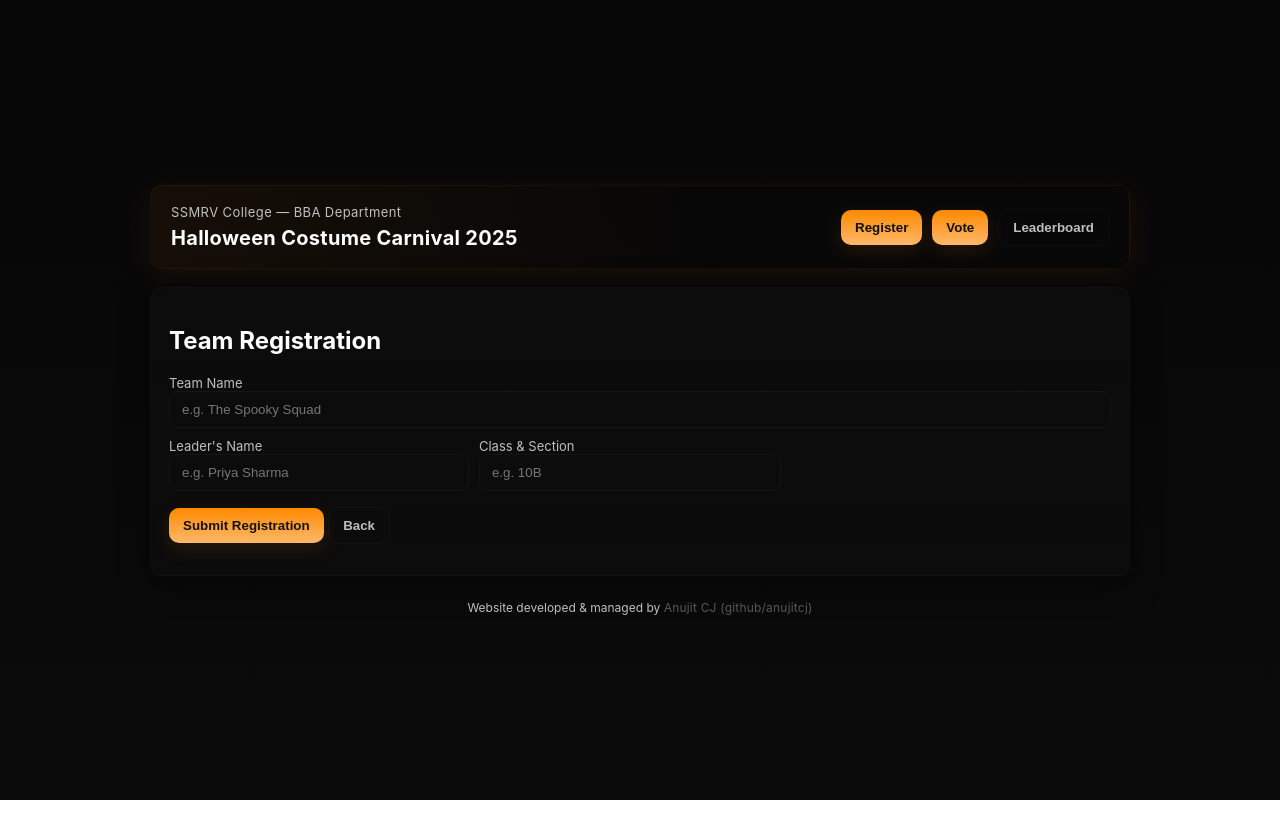
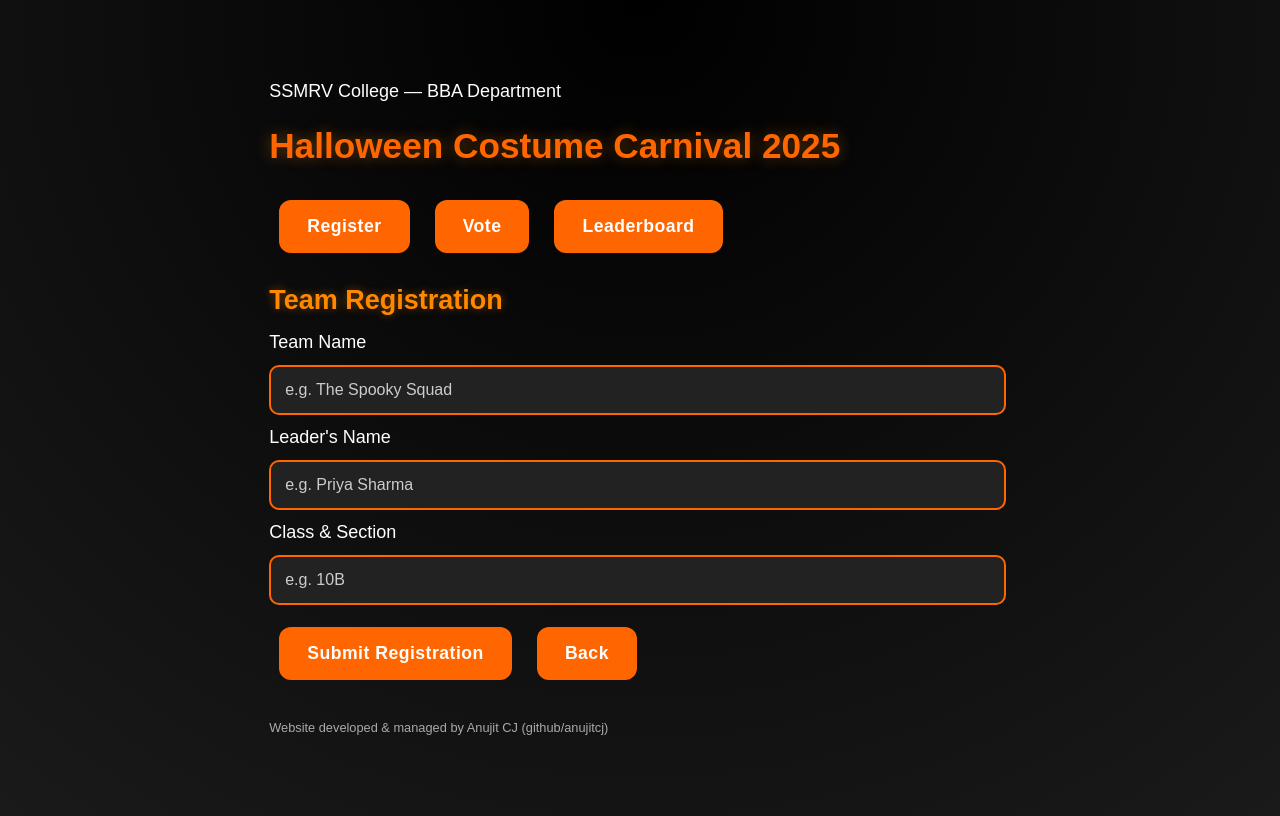
Before and after one commit to anujitcj/Halloween-Fashion-Walk-, a plain HTML site: page index.html in a window 1280 px wide. Both pictures are taken after a click on the button "Register". Drawn offline with Linux system fonts and the light colour scheme.

Commit message:
Update style.css

```diff
--- a/style.css
+++ b/style.css
@@ -1,212 +1,163 @@
-/* Minimalist dark + orange theme */
-/* colors: black background, orange accents, primarily white text */
-
-:root{
-  --bg:#070607;
-  --card:#0f0f10;
-  --muted:#bfbfbf;
-  --accent:#ff8a00; /* orange */
-  --accent-2:#ffb86b;
-  --glow: 0 6px 30px rgba(255,138,0,0.08);
+/* =========================
+   HALLOWEEN THEME STYLING
+   ========================= */
+body {
+  font-family: 'Poppins', sans-serif;
+  background: radial-gradient(circle at top, #000000 0%, #1a1a1a 100%);
+  color: #fff;
+  display: flex;
+  justify-content: center;
+  align-items: center;
+  height: 100vh;
+  font-size: 18px;
+  overflow: hidden;
+  position: relative;
 }
 
-*{box-sizing:border-box}
-html,body{height:100%}
-body{
-  margin:0;
-  font-family:Inter, ui-sans-serif, system-ui, -apple-system, "Segoe UI", Roboto, "Helvetica Neue", Arial;
-  background: linear-gradient(180deg,var(--bg) 0%, #0b0b0b 100%);
-  color:#fff;
-  -webkit-font-smoothing:antialiased;
-  -moz-osx-font-smoothing:grayscale;
-  min-height:100vh;
-  display:flex;
-  align-items:center;
-  justify-content:center;
+/* 🦇 BAT ANIMATION */
+.bat {
+  position: absolute;
+  width: 60px;
+  height: 30px;
+  background: url('https://cdn-icons-png.flaticon.com/512/616/616408.png') no-repeat center/contain;
+  top: 15%;
+  animation: fly 10s linear infinite;
+  opacity: 0.9;
+  z-index: 1000;
 }
 
-/* layout */
-.site{
-  width:100%;
-  max-width:980px;
-  margin:40px;
-  display:flex;
-  flex-direction:column;
-  gap:18px;
+@keyframes fly {
+  0% {
+    left: -80px;
+    top: 20%;
+    transform: scale(1) rotate(0deg);
+  }
+  25% {
+    top: 15%;
+    transform: scale(1.1) rotate(10deg);
+  }
+  50% {
+    top: 10%;
+    transform: scale(1.2) rotate(-10deg);
+  }
+  75% {
+    top: 18%;
+    transform: scale(1.1) rotate(5deg);
+  }
+  100% {
+    left: 110%;
+    top: 20%;
+    transform: scale(1) rotate(0deg);
+  }
 }
 
-/* hero */
-.hero{
-  background: linear-gradient(90deg, rgba(255,138,0,0.06), rgba(0,0,0,0) 60%);
-  border-radius:12px;
-  padding:18px 20px;
-  box-shadow: var(--glow);
-  border: 1px solid rgba(255,138,0,0.06);
+/* Container */
+.container {
+  width: 95%;
+  max-width: 650px;
+  text-align: center;
+  background: #111;
+  padding: 3rem;
+  border-radius: 20px;
+  box-shadow: 0 0 25px rgba(255, 140, 0, 0.3);
+  color: #fff;
+  transition: all 0.3s ease-in-out;
+  z-index: 2;
 }
 
-.hero-inner{
-  display:flex;
-  align-items:center;
-  justify-content:space-between;
-  gap:24px;
+h1 {
+  color: #ff6600;
+  font-size: 2.2rem;
+  margin-bottom: 1.5rem;
+  text-shadow: 0 0 15px rgba(255, 140, 0, 0.4);
 }
 
-.title-block .small{
-  color:var(--muted);
-  font-size:13px;
-  letter-spacing:0.4px;
-}
-.title-block h1{
-  margin:6px 0 0 0;
-  font-size:20px;
-  color:#fff;
-  letter-spacing:0.3px;
+h2 {
+  color: #ff8800;
+  margin-bottom: 1rem;
+  text-shadow: 0 0 10px rgba(255, 140, 0, 0.4);
 }
 
-/* buttons */
-.actions{display:flex; gap:10px; align-items:center}
-.btn{
-  border:0;
-  padding:10px 14px;
-  border-radius:10px;
-  cursor:pointer;
-  font-weight:600;
-  background:transparent;
+/* Buttons */
+button {
+  padding: 16px 28px;
+  border: none;
+  border-radius: 12px;
+  background-color: #ff6600;
   color: #fff;
-  transition: transform .18s ease, box-shadow .18s ease;
-  position:relative;
-  overflow:visible;
-}
-.btn:active{transform:translateY(1px)}
-.btn-primary{
-  background: linear-gradient(180deg,var(--accent) 0%, var(--accent-2) 100%);
-  color:#111;
-  box-shadow: 0 6px 20px rgba(255,138,0,0.12);
-}
-.btn-ghost{
-  background: transparent;
-  color: var(--muted);
-  border: 1px solid rgba(255,255,255,0.03);
+  margin: 10px;
+  cursor: pointer;
+  font-size: 1.1rem;
+  font-weight: 600;
+  letter-spacing: 0.5px;
+  transition: transform 0.2s ease, background 0.3s ease, box-shadow 0.3s ease;
 }
 
-/* subtle bat flying on hover for submitVote button */
-.btn .bat{
-  width:18px;
-  height:18px;
-  fill: #111;
-  position:absolute;
-  right:12px;
-  top:50%;
-  transform:translateY(-50%) translateX(0) scale(1);
-  opacity:0;
-  transition: transform .55s cubic-bezier(.2,.9,.2,1), opacity .35s ease;
-}
-.btn-primary:hover .bat{
-  opacity:1;
-  transform:translateY(-50%) translateX(36px) scale(.9);
+button:hover {
+  background-color: #ff8800;
+  transform: scale(1.08);
+  box-shadow: 0 0 20px rgba(255, 140, 0, 0.5);
 }
 
-/* content area */
-.content{display:flex; gap:18px; flex-direction:column}
-.card{
-  background: linear-gradient(180deg, rgba(255,255,255,0.02), rgba(255,255,255,0.01));
-  border-radius:12px;
-  padding:18px;
-  border: 1px solid rgba(255,255,255,0.02);
-  box-shadow: 0 6px 30px rgba(0,0,0,0.5);
+/* Inputs */
+input {
+  width: 95%;
+  padding: 14px;
+  margin: 12px 0;
+  border-radius: 10px;
+  border: 2px solid #ff6600;
+  font-size: 1rem;
+  background: #222;
+  color: #fff;
+  outline: none;
+  transition: 0.3s ease;
 }
 
-/* form */
-.form-row{margin-bottom:10px}
-.form-row.two{display:flex; gap:10px}
-label{display:block;font-size:13px;color:var(--muted);margin-bottom:6px}
-input[type="text"]{
-  width:100%;
-  padding:10px 12px;
-  border-radius:8px;
-  border:1px solid rgba(255,255,255,0.04);
-  background:transparent;
-  color:#fff;
-  outline:none;
-  transition: box-shadow .12s ease, border-color .12s ease;
-}
-input[type="text"]:focus{
-  box-shadow:0 6px 20px rgba(255,138,0,0.06);
-  border-color: rgba(255,138,0,0.18);
+input::placeholder {
+  color: #ccc;
 }
 
-/* messages */
-.msg{margin-top:10px;color:var(--muted);font-size:13px}
-
-/* table */
-.table-wrap{overflow:auto}
-.vote-table{
-  width:100%;
-  border-collapse:collapse;
-  margin-top:6px;
-  font-size:14px;
-}
-.vote-table thead th{
-  text-align:left;
-  padding:10px;
-  color:var(--muted);
-  font-weight:600;
-  border-bottom:1px solid rgba(255,255,255,0.03);
-}
-.vote-table tbody td{
-  padding:12px 10px;
-  border-bottom:1px solid rgba(255,255,255,0.02);
-  vertical-align:middle;
-  color:#fff;
-}
-.vote-table tbody tr{
-  transition: background .14s ease, transform .12s ease, box-shadow .12s ease;
-}
-.vote-table tbody tr:hover{
-  background: linear-gradient(90deg, rgba(255,138,0,0.03), transparent);
-  transform: translateY(-3px);
-  box-shadow: 0 10px 30px rgba(0,0,0,0.5);
-}
-.vote-cell-radio{
-  text-align:center;
+input:focus {
+  border-color: #ff8800;
+  box-shadow: 0 0 10px rgba(255, 140, 0, 0.3);
 }
 
-/* radio style: clean circular */
-input[type="radio"]{
-  width:18px;
-  height:18px;
-  accent-color:var(--accent);
-  cursor:pointer;
+/* Hidden Sections */
+.hidden {
+  display: none;
 }
 
-/* leaderboard */
-.leaderboard-list{padding-left:18px;margin:0}
-.leaderboard-list li{
-  padding:10px 8px;
-  border-radius:8px;
-  margin-bottom:8px;
-  background: linear-gradient(90deg, rgba(255,255,255,0.01), transparent);
-  color:#fff;
+/* Vote Table */
+.vote-table {
+  width: 100%;
+  border-collapse: collapse;
+  margin-top: 12px;
+  font-size: 1rem;
 }
 
-/* footer */
-.site-footer{
-  text-align:center;
-  margin-top:6px;
-  color:var(--muted);
-  font-size:12px;
-}
-.credit .muted{
-  color: rgba(255,255,255,0.32);
-  font-size:12px;
-  letter-spacing:0.2px;
+.vote-table th,
+.vote-table td {
+  padding: 14px;
+  border-bottom: 1px solid #333;
 }
 
-/* hidden util */
-.hidden{display:none}
+.vote-table tr:hover {
+  background-color: rgba(255, 102, 0, 0.1);
+  transition: background 0.3s;
+}
 
-/* responsive */
-@media (max-width:720px){
-  .hero-inner{flex-direction:column;align-items:flex-start;gap:12px}
-  .form-row.two{flex-direction:column}
+/* Footer */
+footer {
+  margin-top: 30px;
+  font-size: 0.8rem;
+  color: #aaa;
 }
+
+footer a {
+  color: #ff6600;
+  text-decoration: none;
+}
+
+footer a:hover {
+  text-decoration: underline;
+}
```
